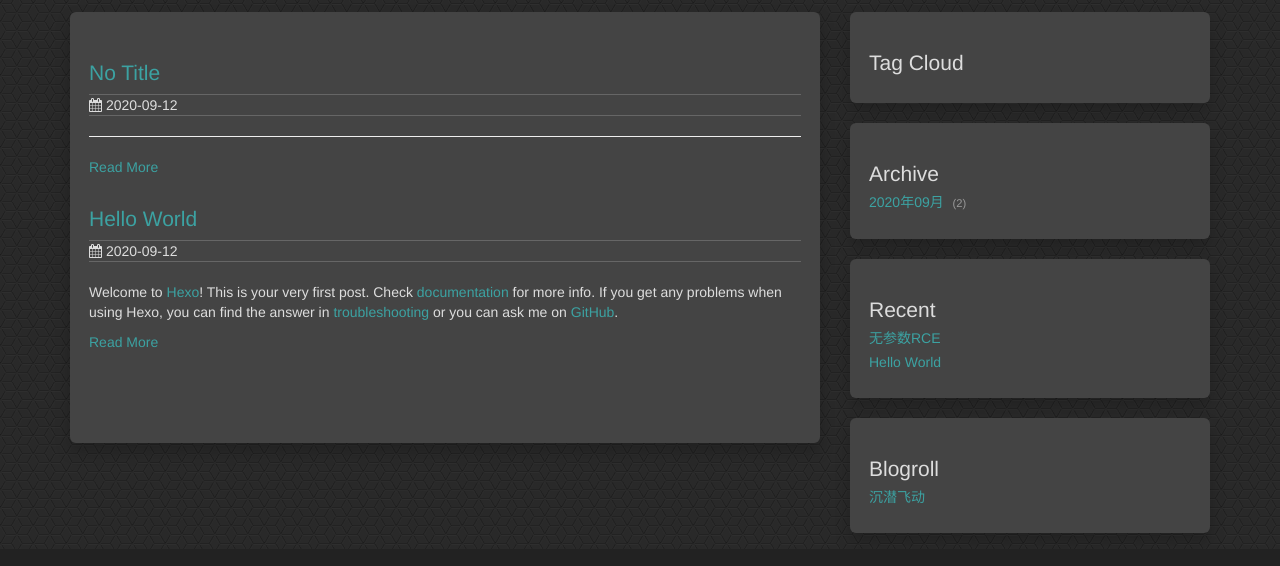
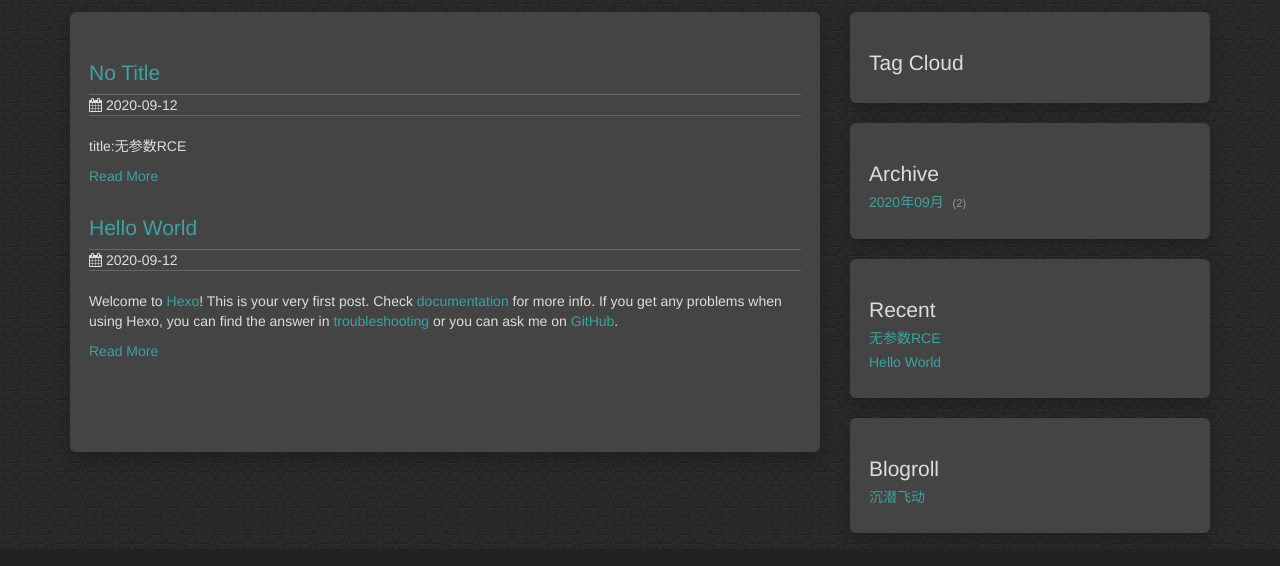
Before and after one commit to chickenmushroom/chickenmushroom.github.io, a plain HTML site: page index.html in a window 1280 px wide. Shown: the part 68-634 px from the top of the page. Drawn offline with nearby package versions, Linux system fonts and the light colour scheme; some packages are replaced by stand-ins of ours; files that its build step writes are made by us from their sources; a script that the page names is missing; files whose address does not match are found by name.

Commit message:
Site updated: 2020-09-12 19:25:00

```diff
--- a/index.html
+++ b/index.html
@@ -88,7 +88,7 @@
 
 
 
-        <hr>
+        <p>title:无参数RCE</p>
 
 
     </div>
```
